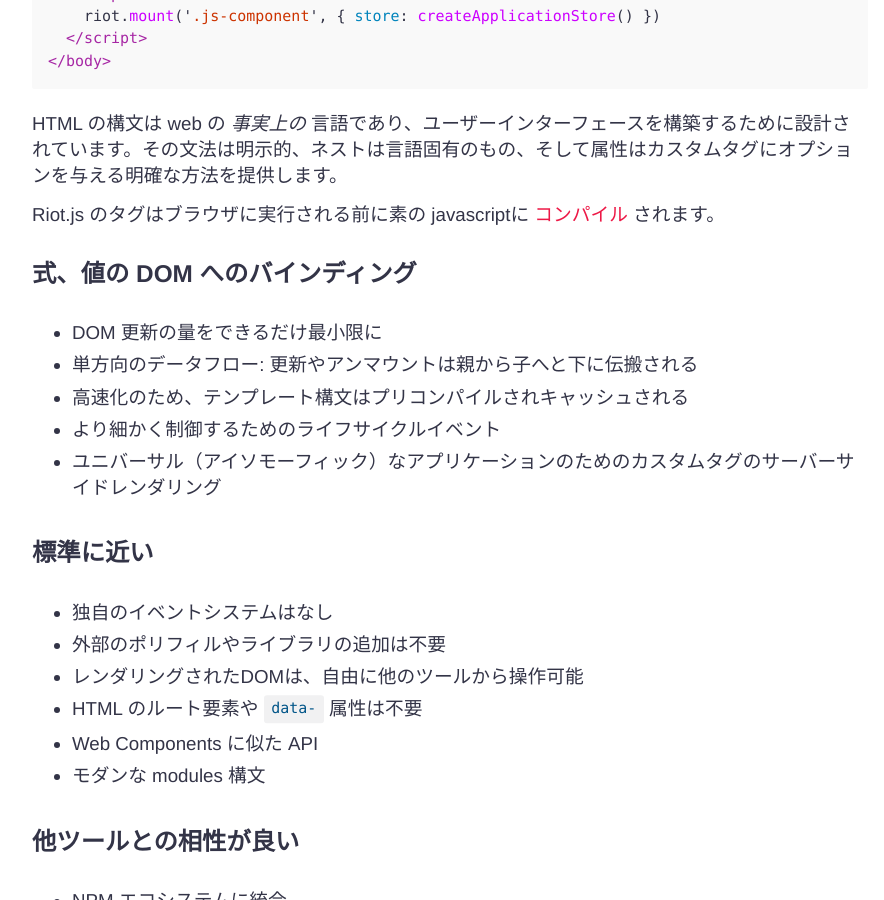
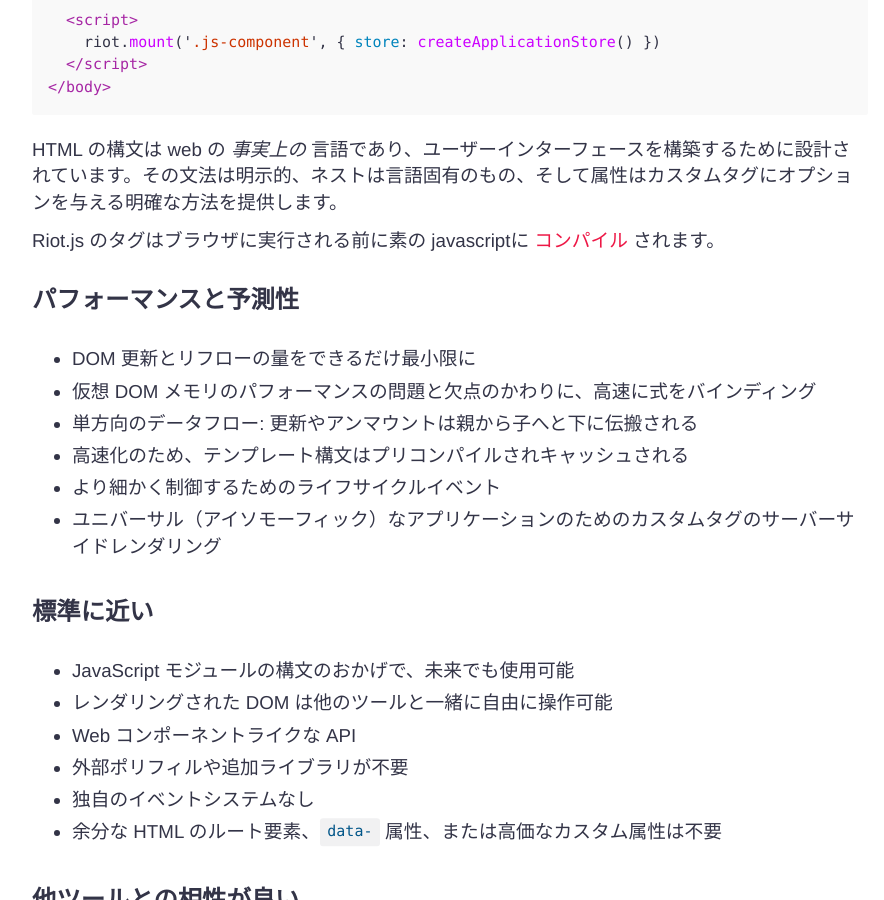
Before and after one commit to riot/riot.github.io, a Jekyll site: the page built from ja/index.md, in a window 1280 px wide and 900 px high, scrolled down 2693 px. Shown: the whole window, without its empty margins (190-1074 px from the left). Built offline with Jekyll 4.4.1, drawn with Linux system fonts in a browser that asks for light colours; emoji names are drawn with the system emoji font; comment, search, counter and statistics services are not loaded; some of the changed text lies outside the part shown.

Commit message:
updated: align the top page of 'ja' to the latest

````diff
--- a/ja/index.md
+++ b/ja/index.md
@@ -56,7 +56,7 @@
 </todo>
 ```
 
-カスタム要素は関連する HTML と JavaScript を結合し再利用可能なコンポーネントを形成します。React + Polymerも考えられますが、Riot.jsの構文はより楽しく学習曲線も小さいです。
+カスタム要素は関連する HTML と JavaScript を結合し再利用可能なコンポーネントを形成します。Webコンポーネント API がネイティブであることを望むすべてのものを提供するように設計されています。
 
 #### ヒューマンリーダブル
 
@@ -86,8 +86,9 @@
 Riot.js のタグはブラウザに実行される前に素の javascriptに [コンパイル]({{ '/ja/compiler/' | prepend:site.baseurl }}) されます。
 
 
-#### 式、値の DOM へのバインディング
-- DOM 更新の量をできるだけ最小限に
+#### パフォーマンスと予測性
+- DOM 更新とリフローの量をできるだけ最小限に
+- 仮想 DOM メモリのパフォーマンスの問題と欠点のかわりに、高速に式をバインディング
 - 単方向のデータフロー: 更新やアンマウントは親から子へと下に伝搬される
 - 高速化のため、テンプレート構文はプリコンパイルされキャッシュされる
 - より細かく制御するためのライフサイクルイベント
@@ -95,18 +96,19 @@
 
 
 #### 標準に近い
-- 独自のイベントシステムはなし
-- 外部のポリフィルやライブラリの追加は不要
-- レンダリングされたDOMは、自由に他のツールから操作可能
-- HTML のルート要素や `data-` 属性は不要
-- Web Components に似た API
-- モダンな modules 構文
+- JavaScript モジュールの構文のおかげで、未来でも使用可能
+- レンダリングされた DOM は他のツールと一緒に自由に操作可能
+- Web コンポーネントライクな API
+- 外部ポリフィルや追加ライブラリが不要
+- 独自のイベントシステムなし
+- 余分な HTML のルート要素、`data-` 属性、または高価なカスタム属性は不要
+
 
 
 #### 他ツールとの相性が良い
-- NPM エコシステムに統合
-- Node.js の [require フック](https://github.com/riot/ssr#usage)
-- [webpack](https://github.com/riot/webpack-loader), [rollup](https://github.com/riot/rollup-plugin-riot), [parcel](https://github.com/riot/parcel-plugin-riot) や [browserify](https://github.com/riot/riotify) プラグインを利用した開発
+- CoffeeScript、Jade、LiveScript、TypeScript、ES6、または[任意のプリプロセッサ](https://riot.js.org/next/#プリプロセッサ)を使ってコンポーネントを作成
+- [@riotjs/cli](https://github.com/riot/cli) 、[webpack](https://github.com/riot/webpack-loader)、[Rollup](https://github.com/riot/rollup-plugin-riot)、[parcel](https://github.com/riot/parcel-plugin-riot)、[Browserify](https://github.com/riot/riotify) を使用してビルド
+- 任意の方法でテストし、[直接ノードに riot タグをロード](https://github.com/riot/ssr#render---to-render-only-markup)可能
 
 
 ## 2. シンプルかつミニマリスト
@@ -133,7 +135,8 @@
 - 学ぶことが少ない。閲覧する書籍やチュートリアルが少なくなる
 - 学ぶべきテンプレートディレクティブはたったの3つだけ `if`, `each` そして `is`
 - 独自性の物が少ない
-- フードの下プロキシや魔法のようなことは起きていない
+- 新しく学ぶ構文はない
+- "magic" や "smart" リアクティブプロパティまたはフックはない
 - 暗黙の仮定に覆われた明示的な振る舞い
 
 
@@ -157,6 +160,20 @@
 - 拡張性が高く、かつ独自性は低い
 
 Riot.js は一つの"オープンスタック"です。つまり、フレームワーク固有のイディオムを避けたい開発者のためのもの、を意味します。一般的なツールを使用して、あなたの最も好みのデザインパターンを組み合わせることができます。
+
+#### パワフルかつモジュラーなエコシステム
+
+Riot.js のエコシステムは完全にモジュール化しており、必要なものを個別に選択できるように設計されています:
+
+  - [@riotjs/cli](https://github.com/riot/cli) - ローカル上で tags を javascript にコンパイルするための CLI
+  - [@riotjs/ssr](https://github.com/riot/ssr) - 非常にシンプルなサーバーサイドレンダリング
+  - [@riotjs/hydrate](https://github.com/riot/hydrate) - SPA のためのハイドレーション戦略
+  - [@riotjs/hot-reload](https://github.com/riot/hot-reload) - ライブリロード用のプラグイン
+  - [@riotjs/compiler](https://github.com/riot/compiler) - 拡張タグコンパイラ
+  - [@riotjs/parser](https://github.com/riot/parser) - HTML パーサ
+  - [@riotjs/dom-bindings](https://github.com/riot/dom-bindings) - 式ベースのテンプレートエンジン
+  - [@riotjs/now](https://github.com/riot/now) - https://zeit.co/ now の統合
+  - [@riotjs/custom-elements](https://github.com/riot/custom-elements) - ネイティブカスタム要素の実装
 
 ## まとめ
 
````
